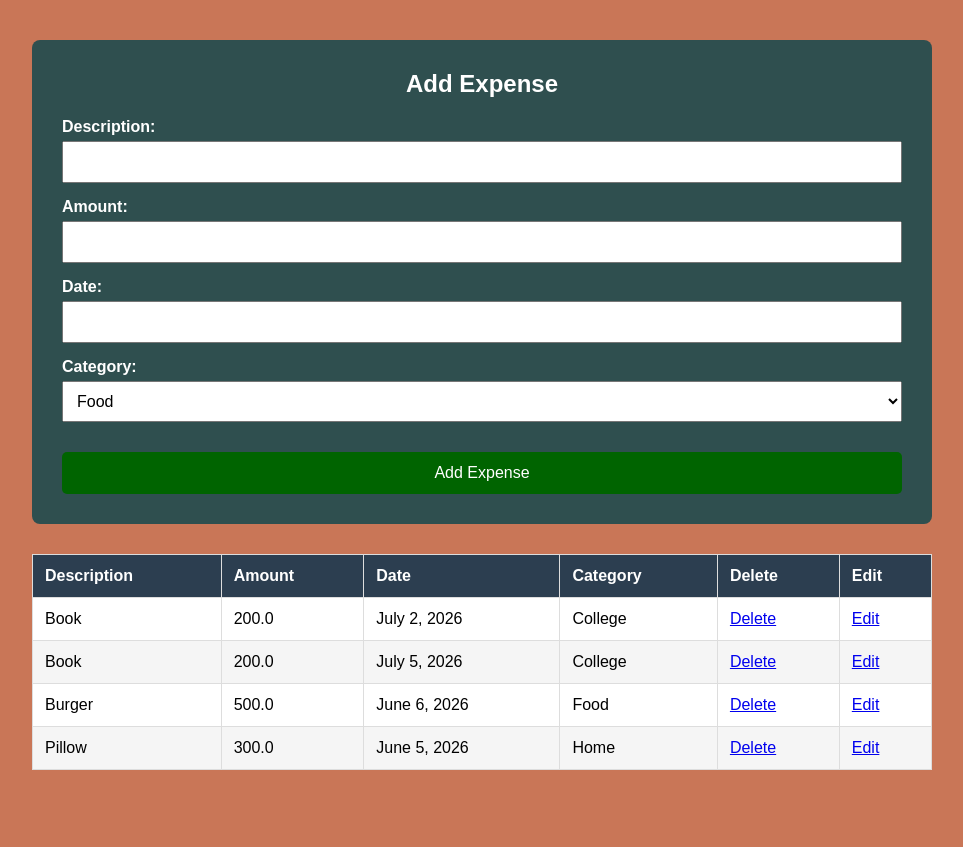
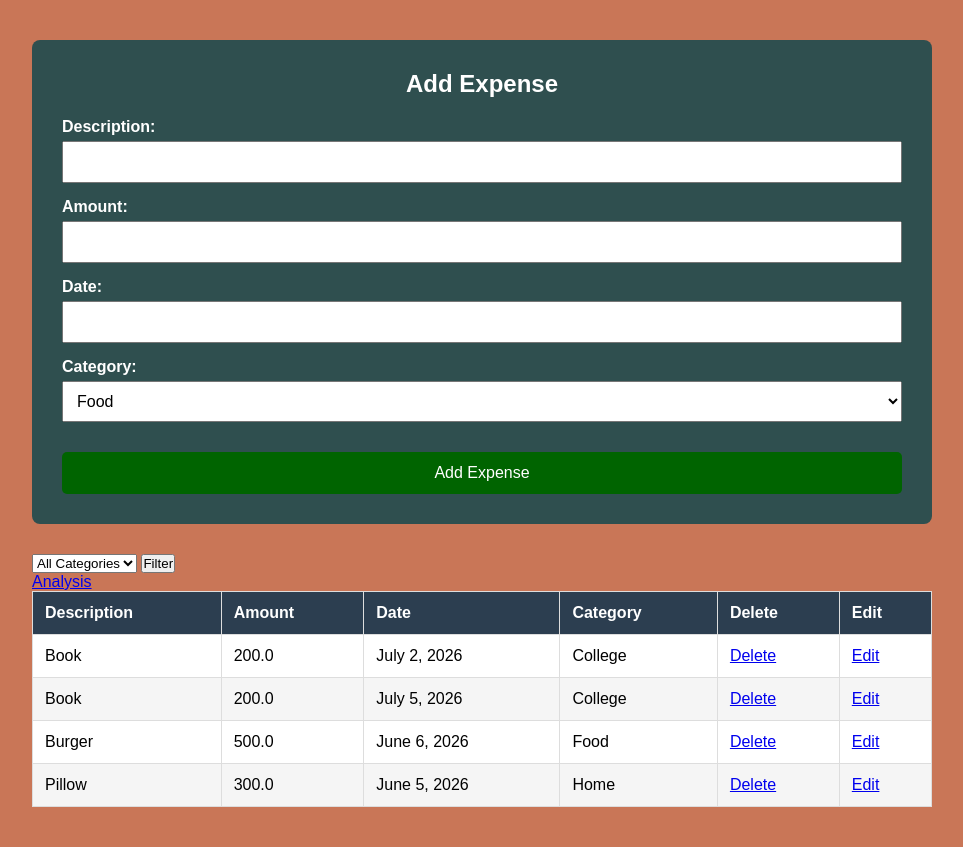
Before and after one commit to Navaneetha-21/Expense-Tracker, a Django app: page /app1/home/ in a window 1280 px wide. Shown: the whole page, without its empty margins (158-1121 px from the left). Before the commit the page ends 770 px from the top, so only its background shows below. Run offline with Django 5.2, Linux system fonts and the light colour scheme; data comes from the database, SQL or seed files in the repository; both versions use the stored data as it was after the commit.

```diff
--- a/app1/static/css/index.css
+++ b/app1/static/css/index.css
@@ -114,3 +114,12 @@ body{
 .expense-table tr:hover{
     background:#ececec;
 }
+
+
+/* Analysis Button */
+.analysis{
+    a{
+        margin-top: 20px;
+    }
+
+}
--- a/app1/templates/index.html
+++ b/app1/templates/index.html
@@ -25,6 +25,24 @@
         </form>
 
         <div class="display">
+            <div class="analysis">
+
+            <form action="" method="get">
+                <select name="category" id="">
+                    <option value="">All Categories</option>
+
+                    {% for value,label in  form.category.field.choices %}
+                    <option value="{{ value }}" {% if request.GET.category == value %}selected{% endif %}>
+                        {{ label }}
+                    </option>
+                    {% endfor %}
+                </select>
+
+                <button type="submit">Filter</button>
+            </form>
+
+                <a href="{% url 'analysis' %}">Analysis</a>
+            </div>
 
             <table class="expense-table">
                 <thead>
--- a/app1/urls.py
+++ b/app1/urls.py
@@ -5,4 +5,5 @@ urlpatterns = [
     path("home/",views.home,name='home'),
     path("delete/<int:expense_id>/",views.delete_expense,name="delete"),
     path("update/<int:expense_id>/",views.update_expense,name="update"),
+    path("analysis/",views.analysis,name='analysis'),
 ]
--- a/app1/views.py
+++ b/app1/views.py
@@ -16,6 +16,10 @@ def home(request):
     else:
         form = ExpenseForm()
 
+    category = request.GET.get("category")
+
+    if category:
+        expenses = expenses.filter(category=category)
 
 
     context = {
@@ -59,3 +63,8 @@ def update_expense(request,expense_id):
     }
 
     return render(request,'update.html',context)
+
+
+
+def analysis(request):
+    return render(request,'analysis.html')
```
Also changed, not shown: app1/templates/analysis.html (added, +11 -0 lines), db.sqlite3.
